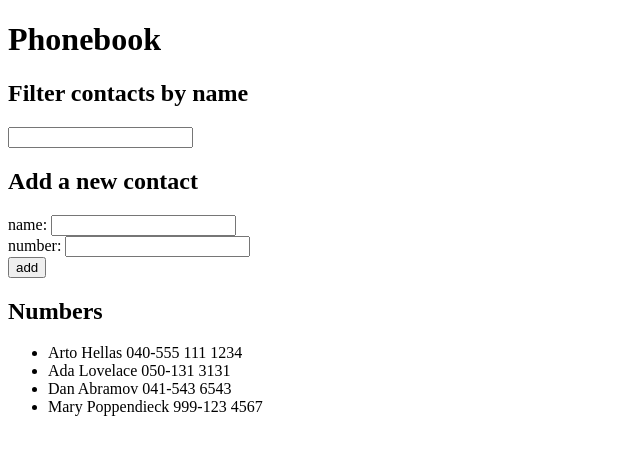
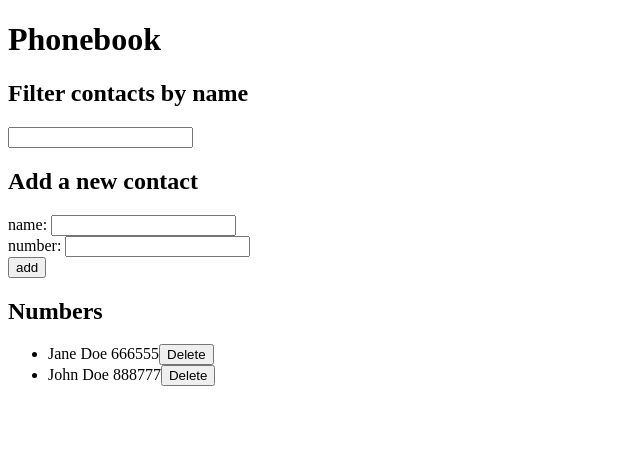
Before and after one commit to skoskipaa/fullstackopen2019, a React (Create React App) app in the folder osa2/puhelinluettelo/: page / in a window 1280 px wide. Shown: the top 454 px of the page, without its empty margins (0-640 px from the left). Built offline with nearby package versions, Linux system fonts and the light colour scheme; data requests are answered from the project's data file.

Commit message:
puhelinluettelo 2.15, 2.16, 2.17

```diff
--- a/osa2/puhelinluettelo/db.json
+++ b/osa2/puhelinluettelo/db.json
@@ -1,20 +1,14 @@
 {
   "persons": [
     {
-            "name": "Arto Hellas",
-            "phone": "040-555 111 1234"
+      "name": "Jane Doe",
+      "phone": "666555",
+      "id": 1
     },
     {
-            "name": "Ada Lovelace",
-            "phone": "050-131 3131"
-        },
-        {
-            "name": "Dan Abramov",
-            "phone": "041-543 6543"
-        },
-        {
-            "name": "Mary Poppendieck",
-            "phone": "999-123 4567"
+      "name": "John Doe",
+      "phone": "888777",
+      "id": 2
     }
   ]
 }
--- a/osa2/puhelinluettelo/src/App.js
+++ b/osa2/puhelinluettelo/src/App.js
@@ -1,20 +1,20 @@
 import React, { useState, useEffect } from 'react'
-import axios from 'axios'
 import Contacts from './components/Contacts'
 import FilterForm from './components/FilterForm'
 import ContactForm from './components/ContactForm'
+import personService from './services/persons'
 
-const App = (props) => {
+const App = () => {
     const [ persons, setPersons] = useState([])
     const [ newName, setNewName ] = useState('')
     const [ newNumber, setNewNumber] = useState('')
     const [filterByName, setFilter ] = useState('')
 
     useEffect(() => {
-      axios
-          .get('http://localhost:3001/persons')
-          .then(Response => {
-            setPersons(Response.data)
+      personService
+          .getAll()
+          .then(initialPersons => {
+            setPersons(initialPersons)
           })
     }, [])
 
@@ -42,9 +42,25 @@ const App = (props) => {
           p.name.toLowerCase())
           names.includes(personObject.name.toLowerCase())
           ? window.alert(`${personObject.name} is already in the phonebook!`)
-          : setPersons(persons.concat(personObject))
+          : personService
+            .create(personObject)
+            .then(returnedNote => {
+            setPersons(persons.concat(returnedNote))
+          })
           setNewName('')
           setNewNumber('')
+
+    }
+
+    const deleteContact = id => {
+      const pers = persons.find(p => p.id === id)
+      if (window.confirm(`Delete ${pers.name} ?`)) {
+      console.log(`deleting contact with id ${id}`)
+      personService
+        .removeContact(id)
+        .then(response =>
+          setPersons(persons.filter(person => person.id !== id)))
+        }
     }
 
     return (
@@ -56,7 +72,7 @@ const App = (props) => {
         <ContactForm addPerson={addPerson} newName={newName} handleNameChange={handleNameChange}
                      newNumber={newNumber} handleNumberChange={handleNumberChange} />
         <h2>Numbers</h2>
-        <Contacts filterByName={filterByName} persons={persons}/>
+        <Contacts filterByName={filterByName} persons={persons} deleteContact={deleteContact}/>
       </div>
     )
   }
--- a/osa2/puhelinluettelo/src/components/Contacts.js
+++ b/osa2/puhelinluettelo/src/components/Contacts.js
@@ -1,21 +1,22 @@
 import React from 'react'
 import Person from './Person'
 
-const Contacts = ({filterByName, persons}) => {
+const Contacts = ({filterByName, persons, deleteContact }) => {
     return (
         <ul>
-          {rows({filterByName, persons})}
+          {rows({filterByName, persons, deleteContact })}
         </ul>
       )
     }
 
-    const rows = ({filterByName, persons}) => persons.filter(person =>
+    const rows = ({filterByName, persons, deleteContact }) => persons.filter(person =>
           {
             return person.name.toLowerCase().includes(filterByName.toLowerCase())
           }).map(person =>
             <Person
-               key={person.name}
+               key={person.id}
                person={person}
+               deleteContact={() => deleteContact(person.id)}
             />
             )
 
--- a/osa2/puhelinluettelo/src/components/Person.js
+++ b/osa2/puhelinluettelo/src/components/Person.js
@@ -1,8 +1,12 @@
 import React from 'react'
 
-const Person = ({ person }) => {
+const Person = ({ person, deleteContact }) => {
     return (
-        <li>{person.name} {person.phone}</li>
+        <li>
+            {person.name} {person.phone}
+            <button onClick={deleteContact}>Delete</button>
+        </li>
+
     )
 }
 
--- /dev/null
+++ b/osa2/puhelinluettelo/src/services/persons.js
@@ -0,0 +1,21 @@
+import axios from 'axios'
+const baseUrl = 'http://localhost:3001/persons'
+
+const getAll = () => {
+    const request = axios.get(baseUrl)
+    return request.then(response => response.data)
+}
+
+const create = newObject => {
+    const request = axios.post(baseUrl, newObject)
+    return request.then(response => response.data)
+}
+
+const removeContact = id => {
+    const request = axios.delete(`${baseUrl}/${id}`)
+    return request.then(response => response.data)
+}
+
+export default {
+    getAll, create, removeContact
+}
```
Lines whose indentation alone changed are shown as unchanged.
